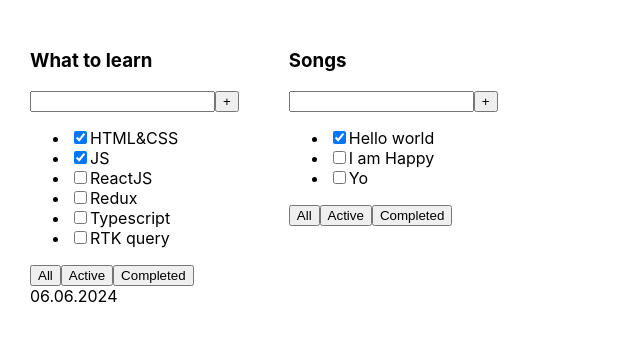
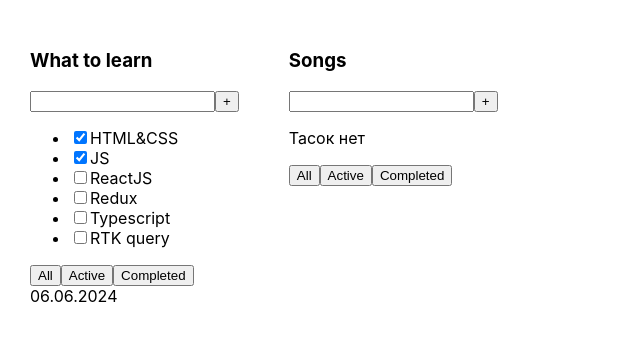
Before and after one commit to nikitastas/todolist, a React (Create React App) app: page / in a window 1280 px wide. Shown: the top 340 px of the page, without its empty margins (0-640 px from the left). Built offline with nearby package versions, Linux system fonts and the light colour scheme.

Commit message:
Added processing of empty task array

```diff
--- a/src/App.tsx
+++ b/src/App.tsx
@@ -16,11 +16,7 @@ export function App() {
         { id: 5, title: 'Typescript ', isDone: false },
         { id: 6, title: 'RTK query', isDone: false },
     ]
-    const tasks2: Array<Task> = [
-        { id: 1, title: 'Hello world', isDone: true },
-        { id: 2, title: 'I am Happy', isDone: false },
-        { id: 3, title: 'Yo', isDone: false },
-    ]
+    const tasks2: Array<Task> = []
     return (
         <div className="App">
             <Todolist title = {"What to learn"} tasks={tasks1} date={'06.06.2024'}/>
--- a/src/Todolist.tsx
+++ b/src/Todolist.tsx
@@ -18,6 +18,9 @@ export const Todolist = ({title, tasks, date}: Props) => {
                 <input/>
                 <button>+</button>
             </div>
+            {tasks.length === 0 ? (
+                <p>Тасок нет</p>
+            ) : (
                 <ul>
                     {tasks.map(task => {
                         return (
@@ -28,6 +31,8 @@ export const Todolist = ({title, tasks, date}: Props) => {
                         )
                     })}
                 </ul>
+            )}
+
             <div>
                 <button>All</button>
                 <button>Active</button>
```
Lines whose indentation alone changed are shown as unchanged.
